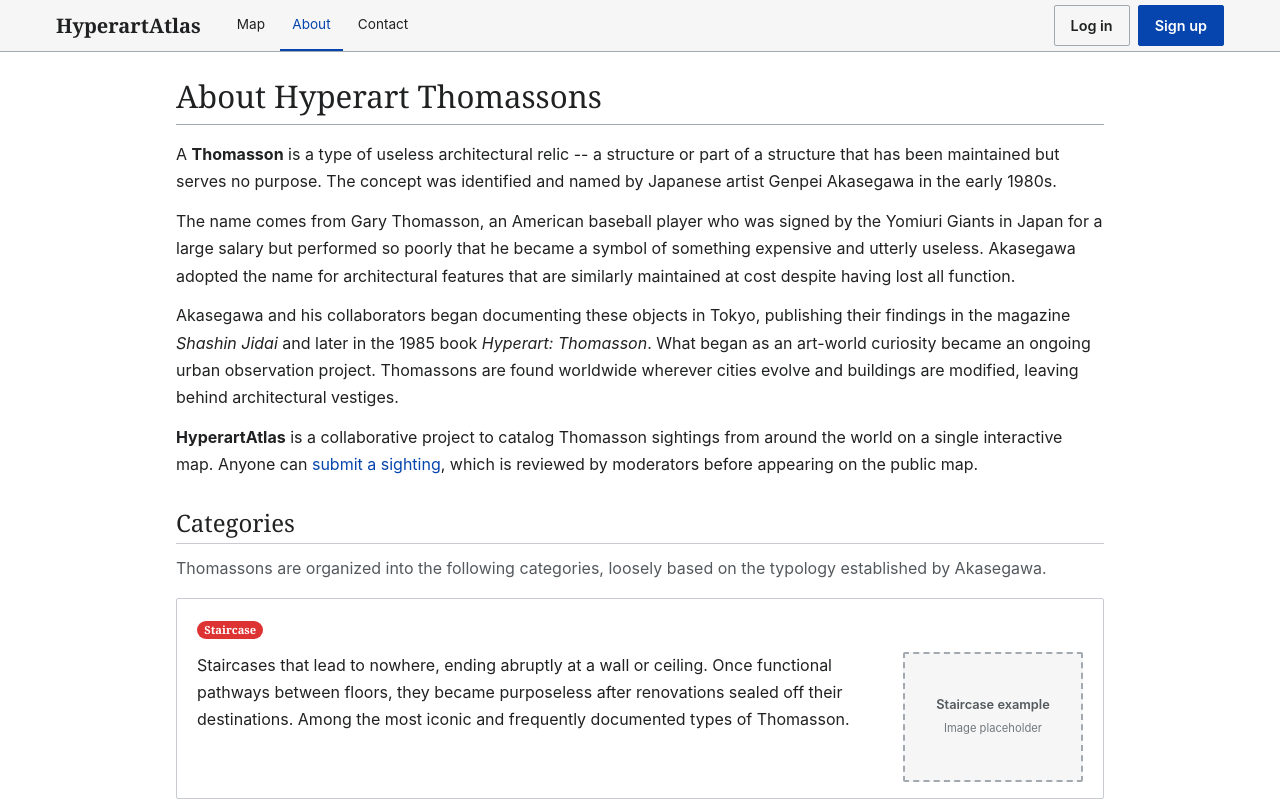
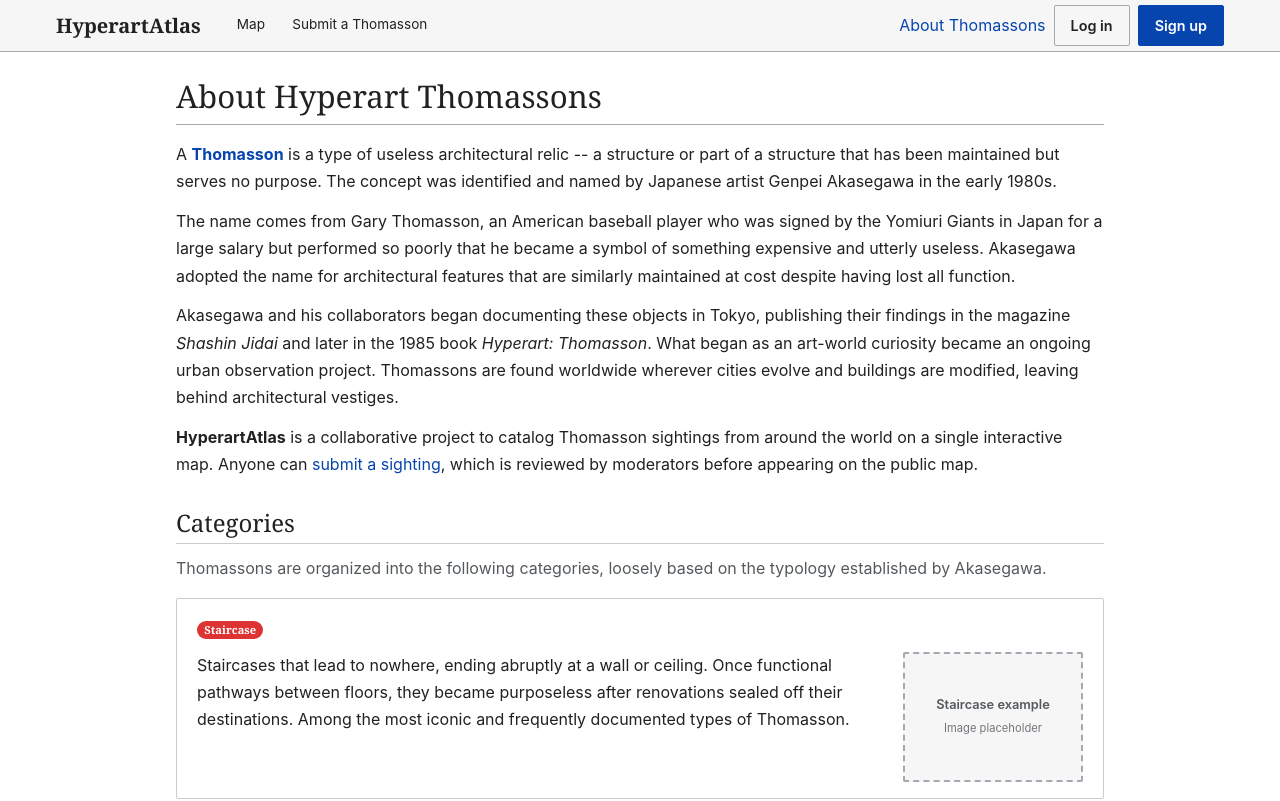
Before and after one commit to jcejda/HyperartAtlas, a React (Vite) app in the folder frontend/: page /about in a window 1280 px wide. Shown: the top 801 px of the page. Built offline with nearby package versions, Linux system fonts and the light colour scheme; no server answers; the HTML template or start-up script is replaced by a standard one.

Commit message:
Add primary navbar layout

```diff
--- a/frontend/src/App.jsx
+++ b/frontend/src/App.jsx
@@ -29,14 +29,7 @@ export default function App() {
               <Route path="/about" element={<AboutPage />} />
               <Route path="/contact" element={<ContactPage />} />
               <Route path="/thomasson/:id" element={<ThomassonDetailPage />} />
-              <Route
-                path="/submit"
-                element={
-                  <ProtectedRoute>
-                    <SubmitPage />
-                  </ProtectedRoute>
-                }
-              />
+              <Route path="/submit" element={<SubmitPage />} />
               <Route
                 path="/my-submissions"
                 element={
--- a/frontend/src/components/Layout/Header.jsx
+++ b/frontend/src/components/Layout/Header.jsx
@@ -33,17 +33,9 @@ export default function Header() {
             <NavLink to="/" end onClick={closeMenu}>
               Map
             </NavLink>
-            <NavLink to="/about" onClick={closeMenu}>
-              About
+            <NavLink to="/submit" onClick={closeMenu}>
+              Submit a Thomasson
             </NavLink>
-            <NavLink to="/contact" onClick={closeMenu}>
-              Contact
-            </NavLink>
-            {user && (
-              <NavLink to="/submit" onClick={closeMenu}>
-                Submit
-              </NavLink>
-            )}
             {user && (
               <NavLink to="/my-submissions" onClick={closeMenu}>
                 My Submissions
@@ -57,6 +49,9 @@ export default function Header() {
           </div>
 
           <div className="nav-auth">
+            <NavLink to="/about" onClick={closeMenu}>
+              About Thomassons
+            </NavLink>
             {user ? (
               <>
                 <span className="nav-username">{user.username}</span>
--- a/frontend/src/pages/AboutPage.jsx
+++ b/frontend/src/pages/AboutPage.jsx
@@ -29,7 +29,7 @@ export default function AboutPage() {
 
       <section className="about-intro">
         <p>
-          A <strong>Thomasson</strong> is a type of useless architectural relic -- a structure or
+          A <a href="https://en.wikipedia.org/wiki/Hyperart_Thomasson" target="_blank" rel="noopener noreferrer"><strong>Thomasson</strong></a> is a type of useless architectural relic -- a structure or
           part of a structure that has been maintained but serves no purpose. The concept was
           identified and named by Japanese artist Genpei Akasegawa in the early 1980s.
         </p>
--- a/frontend/src/pages/SubmitPage.jsx
+++ b/frontend/src/pages/SubmitPage.jsx
@@ -1,7 +1,8 @@
 import { useState, useRef, useCallback } from 'react';
-import { useNavigate } from 'react-router-dom';
+import { useNavigate, Link } from 'react-router-dom';
 import { MapContainer, TileLayer, Marker, useMapEvents } from 'react-leaflet';
 import { post } from '../api/client';
+import { useAuth } from '../context/AuthContext';
 import categories from '../utils/categories';
 import './SubmitPage.css';
 
@@ -16,6 +17,21 @@ function LocationPicker({ position, setPosition }) {
 }
 
 export default function SubmitPage() {
+  const { user } = useAuth();
+
+  if (!user) {
+    return (
+      <div className="submit-page container">
+        <h1>Submit a Thomasson</h1>
+        <p>You need to be logged in to submit a Thomasson sighting.</p>
+        <div style={{ marginTop: '1rem', display: 'flex', gap: '1rem' }}>
+          <Link to="/login" className="btn btn-primary">Log in</Link>
+          <Link to="/signup" className="btn">Sign up</Link>
+        </div>
+      </div>
+    );
+  }
+
   const [title, setTitle] = useState('');
   const [description, setDescription] = useState('');
   const [category, setCategory] = useState('');
```
